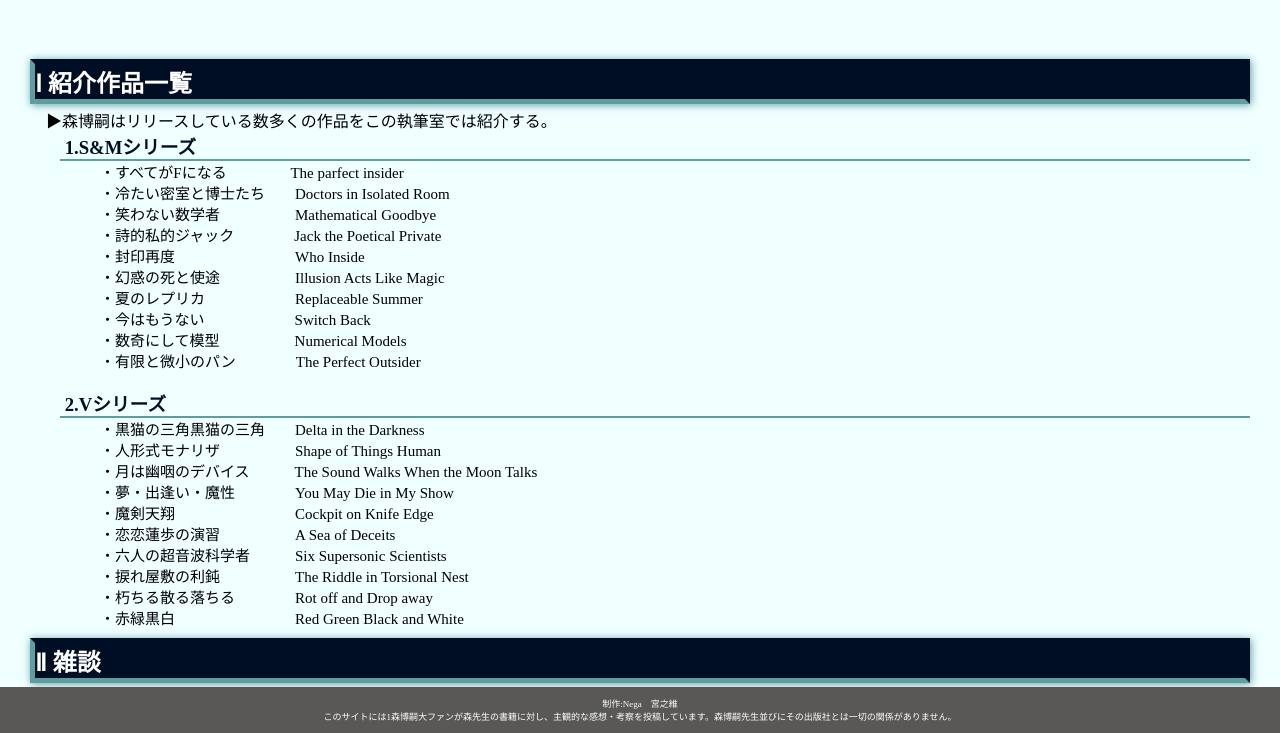
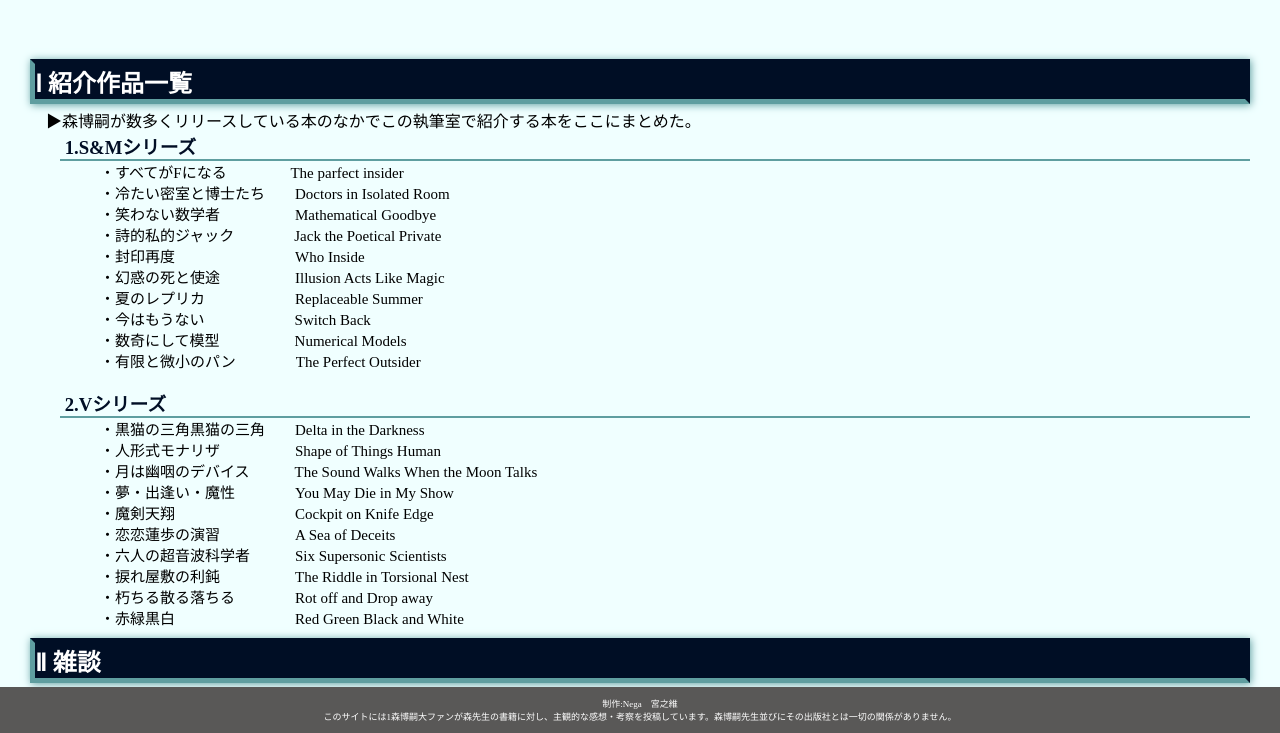
Before and after one commit to Nega-er/Wed, a plain HTML site: page index.html in a window 1280 px wide. Shown: the part 1698-2431 px from the top of the page. Drawn offline with nearby package versions, Linux system fonts and the light colour scheme; some packages are replaced by stand-ins of ours; a script that the page names is missing.

Commit message:
更新 #10.2

```diff
--- a/index.html
+++ b/index.html
@@ -74,7 +74,7 @@
                                 Ⅰ 紹介作品一覧
                             </h2>
                             <p class="documents">
-                                　▶森博嗣はリリースしている数多くの作品をこの執筆室では紹介する。
+                                　▶森博嗣が数多くリリースしている本のなかでこの執筆室で紹介する本をここにまとめた。
                             </p>
                             <div class="shou">
                                 <h3 class="subtai">&nbsp1.S&Mシリーズ</h3>
```
